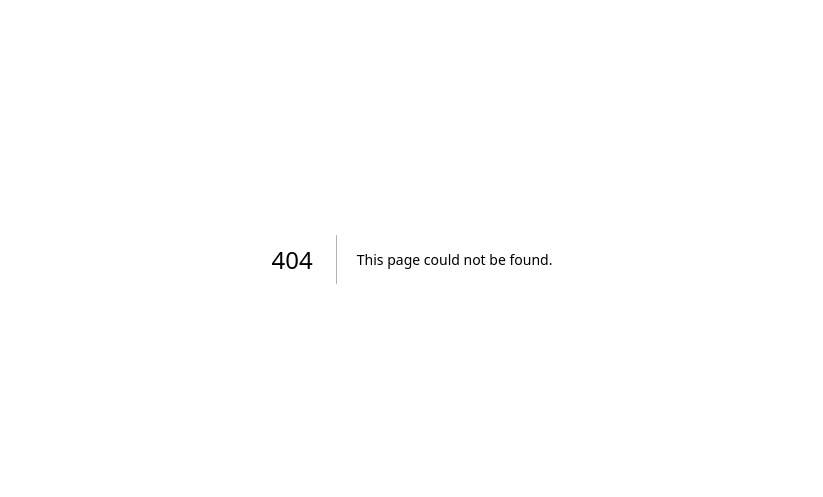
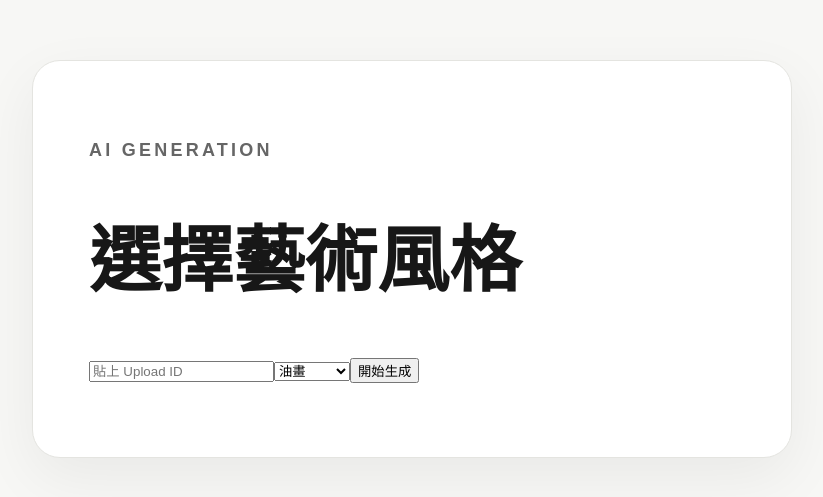
Before and after one commit to andy60119andy/ai-art-store, a Next.js app: page /generate in a window 1280 px wide. Before the commit this address had no page. Shown: the part 141-638 px from the top of the page, without its empty margins (228-1051 px from the left). Built offline with nearby package versions, Linux system fonts and the light colour scheme.

Commit message:
feat: implement TASK-005 AI generation foundation

```diff
--- /dev/null
+++ b/src/app/generate/page.tsx
@@ -0,0 +1,30 @@
+"use client";
+
+import { useState } from "react";
+import { ART_STYLES } from "@/lib/ai/styles";
+
+export default function GeneratePage() {
+  const [uploadId, setUploadId] = useState("");
+  const [styleKey, setStyleKey] = useState(ART_STYLES[0].key);
+  const [message, setMessage] = useState("");
+
+  async function generate() {
+    const response = await fetch("/api/generation", {
+      method: "POST",
+      headers: { "Content-Type": "application/json" },
+      body: JSON.stringify({ uploadId, styleKey }),
+    });
+    const data = await response.json();
+    setMessage(response.ok ? "AI 生圖任務已建立：" + data.job.id : "建立失敗：" + (data.error ?? "UNKNOWN"));
+  }
+
+  return <main className="page"><section className="hero">
+    <p className="eyebrow">AI GENERATION</p><h1>選擇藝術風格</h1>
+    <input aria-label="upload-id" placeholder="貼上 Upload ID" value={uploadId} onChange={(e) => setUploadId(e.target.value)} />
+    <select value={styleKey} onChange={(e) => setStyleKey(e.target.value)}>
+      {ART_STYLES.map((style) => <option key={style.key} value={style.key}>{style.name}</option>)}
+    </select>
+    <button onClick={generate}>開始生成</button>
+    <p role="status">{message}</p>
+  </section></main>;
+}
```
